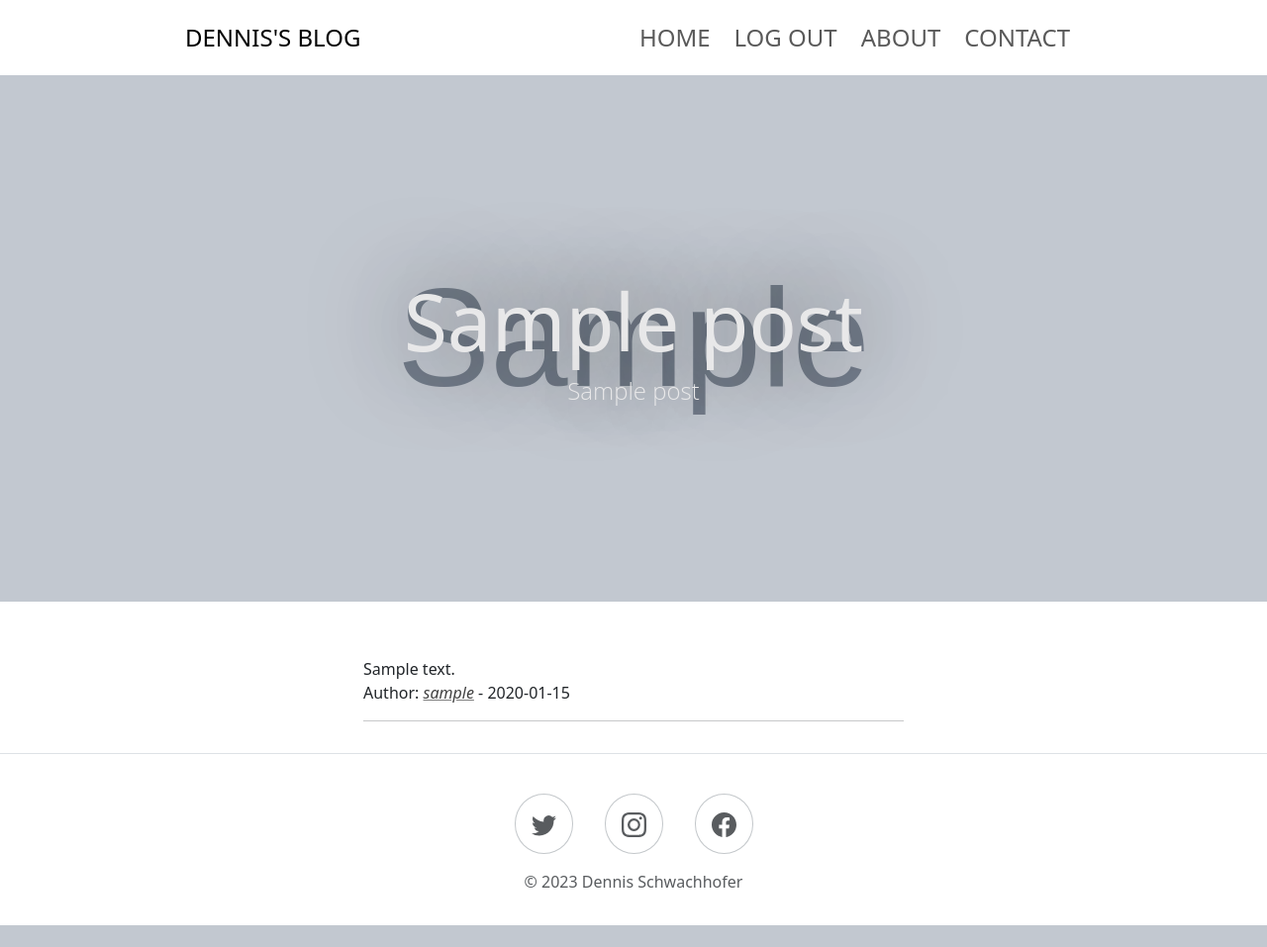
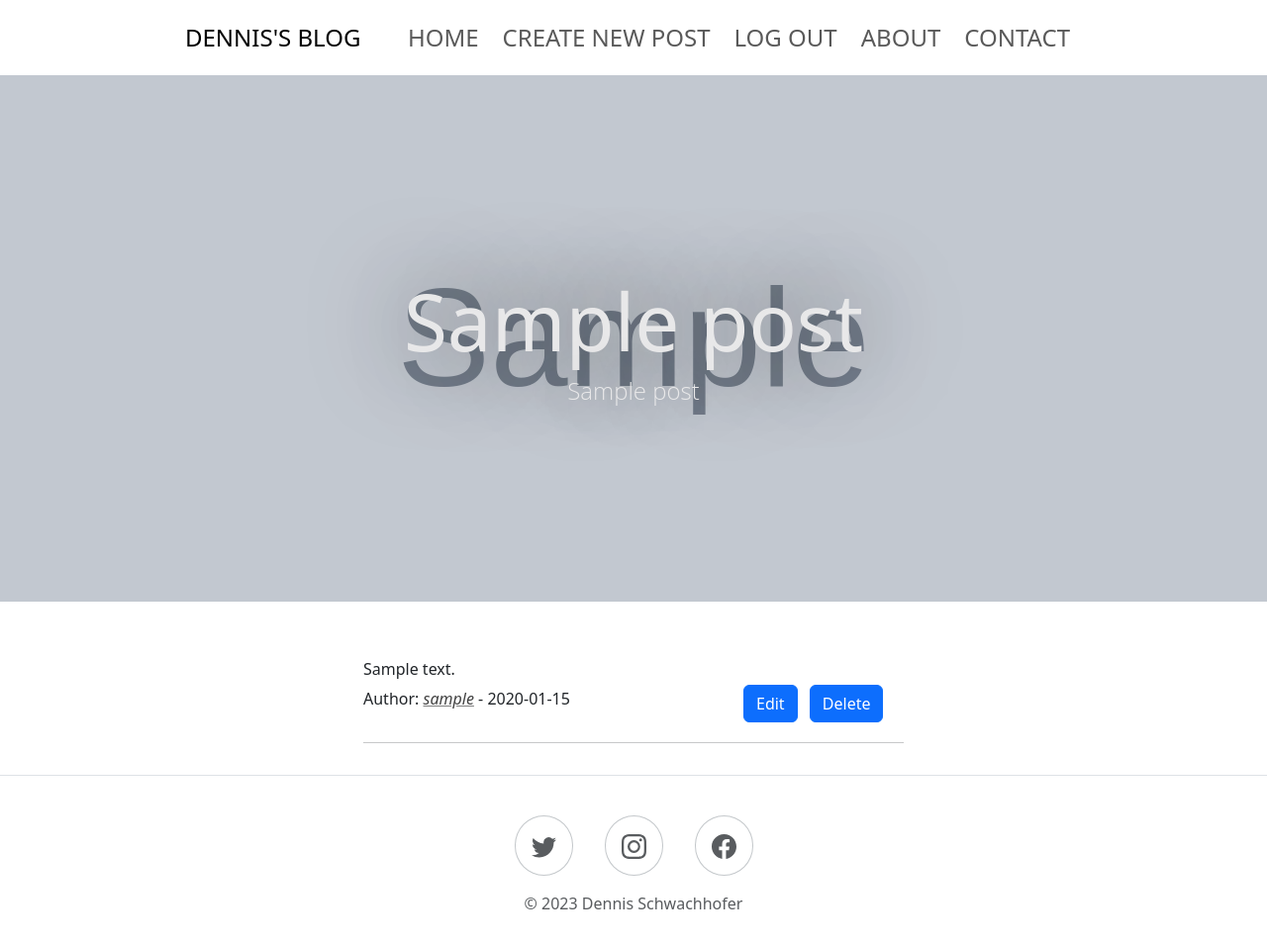
Before and after one commit to DSchwachhofer/dennis_blog, a Flask app: page /post/1 in a window 1280 px wide. Shown: the whole page at 99% size. Before the commit the page ends 935 px from the top, so only its background shows below. Run offline with Flask 3, Linux system fonts and the light colour scheme; a user stored in the database is signed in; tables that the repository leaves empty hold one stand-in row (values such as "Sample post"); grey boxes marked "Sample" are stand-in pictures; some libraries are stand-ins or nearby versions.

Commit message:
added delete and edit buttons to posts

```diff
--- a/main.py
+++ b/main.py
@@ -124,13 +124,13 @@
     if not image_url:
         image_url = "https://images.unsplash.com/photo-1499810631641-541e76d678a2?ixlib=rb-4.0.3&ixid=M3wxMjA3fDB8MHxwaG90by1wYWdlfHx8fGVufDB8fHx8fA%3D%3D&auto=format&fit=crop&w=3270&q=80"
     if current_user.is_authenticated:
-        return render_template("post.html", title=post.title, subtitle=post.subtitle, image_url=image_url, post=post, logged_in=current_user.is_authenticated)
+        return render_template("post.html", title=post.title, subtitle=post.subtitle, image_url=image_url, post=post, logged_in=current_user.is_authenticated, is_admin=check_for_admin())
     return redirect(url_for("home", new_title="Access not authorized", new_subtitle="please log in or register to view posts."))
 
 
 @app.route("/about")
 def show_about():
-    return render_template("about.html", page="about", title="About Me", subtitle="my own journey.", image_url=url_for('static', filename='images/banner-about.jpg'), logged_in=current_user.is_authenticated)
+    return render_template("about.html", page="about", title="About Me", subtitle="my own journey.", image_url=url_for('static', filename='images/banner-about.jpg'), logged_in=current_user.is_authenticated, is_admin=check_for_admin())
 
 
 @app.route("/contact", methods=["GET", "POST"])
@@ -141,4 +141,4 @@
         eh.send_contact_mail(user_name=form.name.data,
                              user_mail_adress=form.email.data, user_message=form.message.data)
         return redirect(url_for("home", new_title="Mail Successfully Send", new_subtitle="i'll respond soon."))
-    return render_template("contact.html", page="contact", title="Contact Me", subtitle="But be nice :)", image_url=url_for('static', filename='images/banner-contact.jpg'), form=form, logged_in=current_user.is_authenticated)
+    return render_template("contact.html", page="contact", title="Contact Me", subtitle="But be nice :)", image_url=url_for('static', filename='images/banner-contact.jpg'), form=form, logged_in=current_user.is_authenticated, is_admin=check_for_admin())
--- a/templates/post.html
+++ b/templates/post.html
@@ -1,7 +1,17 @@
 {% include "header.html" %}
 {{post.body|safe}}
-<p>Author: <a href="#"
-    class="link-body-emphasis link-opacity-75 link-underline-opacity-50"><em>{{post.author.username}}</a></em> -
-  {{post.date}}</p>
+<div class="row">
+  <div class="col-lg-8 col-md align-self-end">
+    <p>Author: <a href="#"
+        class="link-body-emphasis link-opacity-75 link-underline-opacity-50"><em>{{post.author.username}}</a></em> -
+      {{post.date}}</p>
+  </div>
+  {% if logged_in and is_admin %}
+  <div class="col-lg-4 col-md">
+    <a href="#"><button class="btn btn-primary m-1">Edit</button></a>
+    <a href="#"><button class="btn btn-primary m-1">Delete</button></a>
+  </div>
+  {% endif %}
+</div>
 <hr>
 {%include "footer.html"%}
```
Also changed, not shown: 1 other file.
